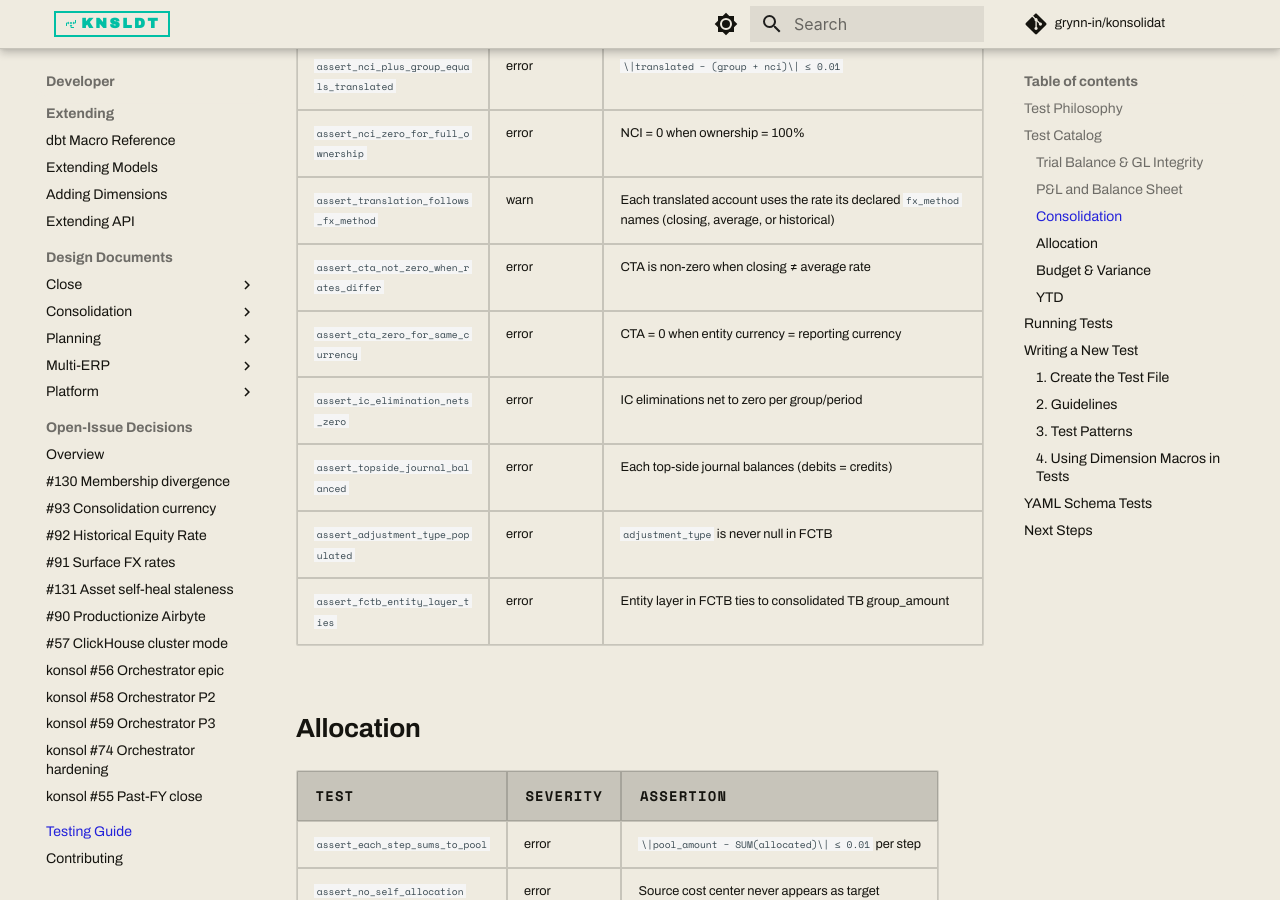
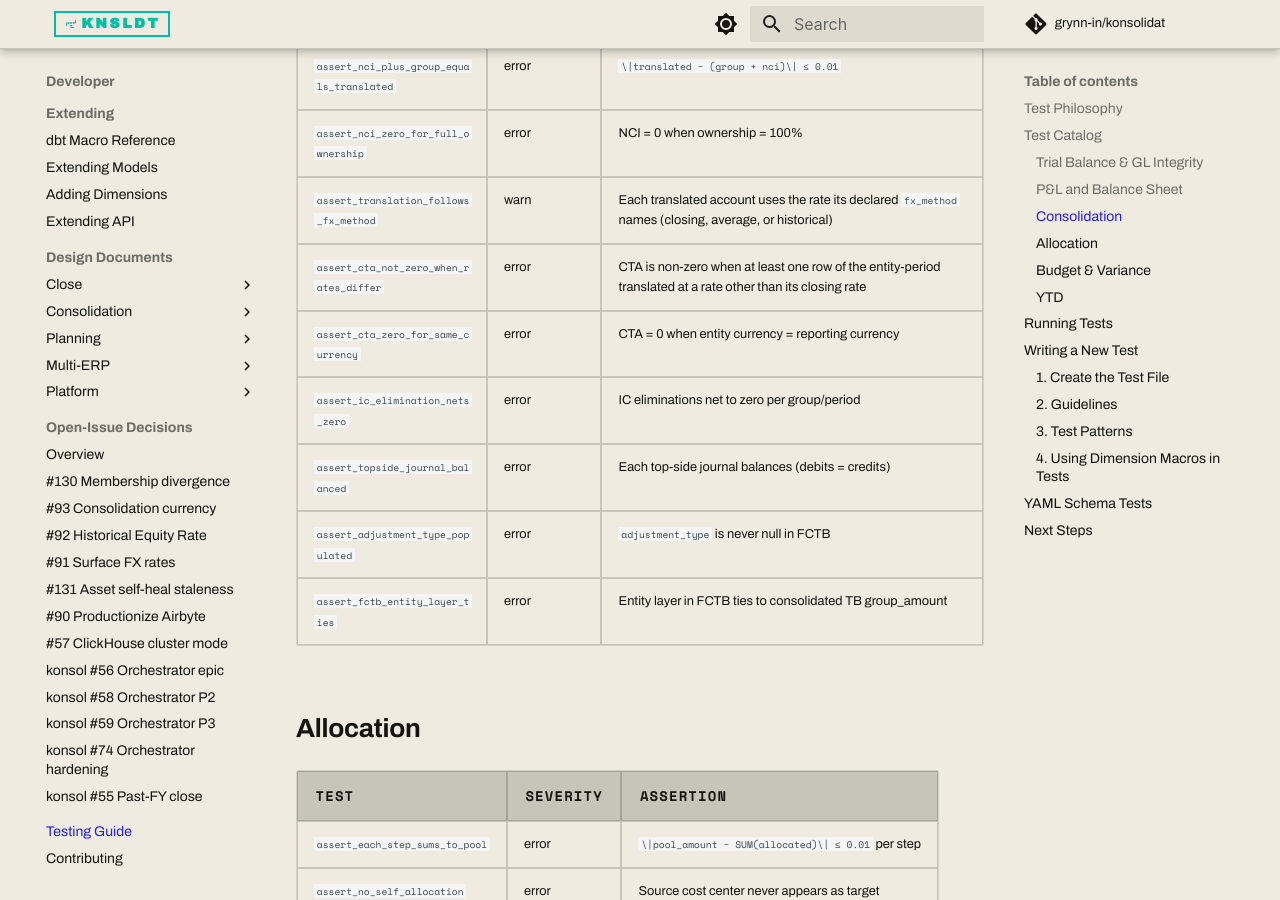
Before and after one commit to grynn-in/konsolidat, an MkDocs documentation site: the page built from docs/developer-guide/testing-guide.md, in a window 1280 px wide and 900 px high, scrolled down 1873 px. Built offline with MkDocs 1.6.1 and Material for MkDocs 9.7.7, drawn with Linux system fonts in a browser that asks for light colours; comment, search, counter and statistics services are not loaded.

Commit message:
docs(konsolidat#195): testing guide states when CTA must be non-zero
Co-Authored-By: Claude Fable 5.1 <noreply@anthropic.com>
Claude-Session: https://claude.ai/code/session_013WewQKFQgG7o2M3mUDPRR5

```diff
--- a/docs/developer-guide/testing-guide.md
+++ b/docs/developer-guide/testing-guide.md
@@ -41,7 +41,7 @@ Tests have two severity levels:
 | `assert_nci_plus_group_equals_translated` | error | `\|translated − (group + nci)\| ≤ 0.01` |
 | `assert_nci_zero_for_full_ownership` | error | NCI = 0 when ownership = 100% |
 | `assert_translation_follows_fx_method` | warn | Each translated account uses the rate its declared `fx_method` names (closing, average, or historical) |
-| `assert_cta_not_zero_when_rates_differ` | error | CTA is non-zero when closing ≠ average rate |
+| `assert_cta_not_zero_when_rates_differ` | error | CTA is non-zero when at least one row of the entity-period translated at a rate other than its closing rate |
 | `assert_cta_zero_for_same_currency` | error | CTA = 0 when entity currency = reporting currency |
 | `assert_ic_elimination_nets_zero` | error | IC eliminations net to zero per group/period |
 | `assert_topside_journal_balanced` | error | Each top-side journal balances (debits = credits) |
```
